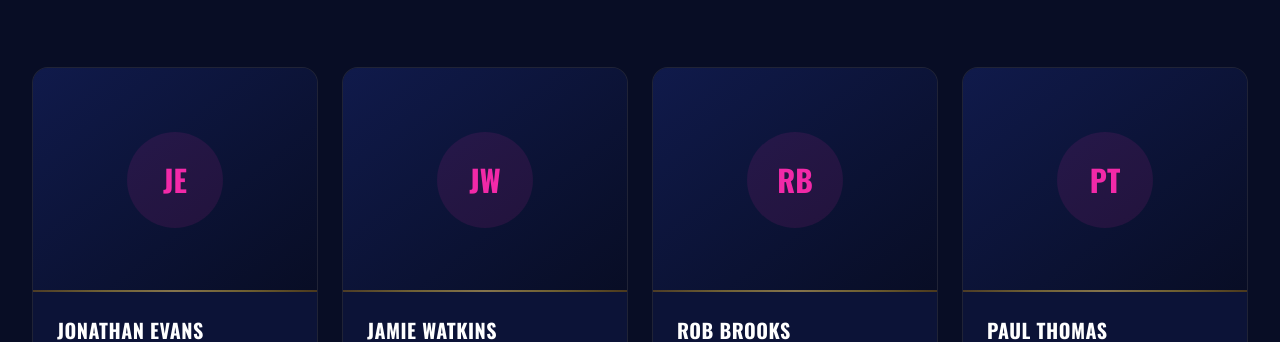
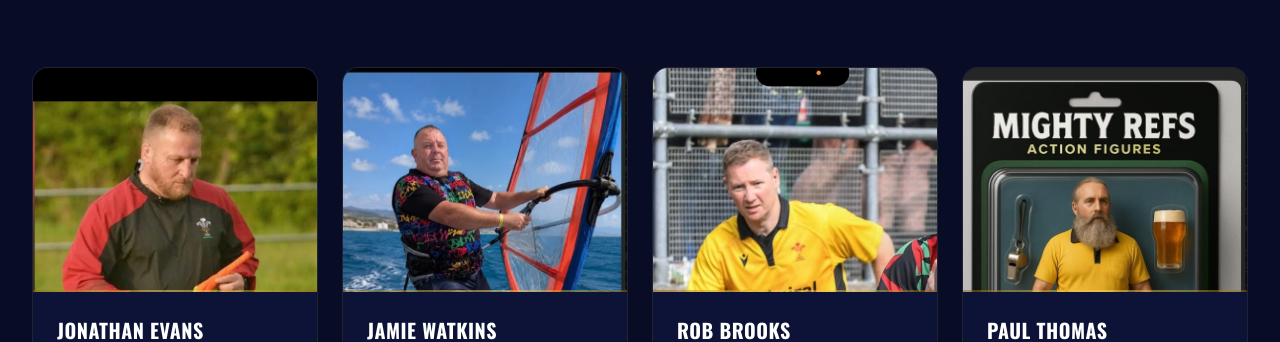
Before and after one commit to ElDiablo7/DYSFUNCTIONAL_REFS, a Next.js app: page /referees in a window 1280 px wide. Shown: the part 288-630 px from the top of the page. Built offline with nearby package versions, Linux system fonts and the light colour scheme; no server answers.

Commit message:
Add actual referee images in place of placeholders

```diff
--- a/src/app/referees/[slug]/page.tsx
+++ b/src/app/referees/[slug]/page.tsx
@@ -1,5 +1,6 @@
 import { notFound } from 'next/navigation';
 import Link from 'next/link';
+import Image from 'next/image';
 import { Breadcrumbs } from '@/components/ui/Breadcrumbs';
 import { PersonJsonLd } from '@/components/seo/JsonLd';
 import { generatePageMetadata } from '@/lib/seo';
@@ -54,6 +55,16 @@ export default function RefereeProfilePage({ params }: { params: { slug: string
             <div className="lg:col-span-4">
               <div className="card overflow-hidden sticky top-24">
                 <div className="relative aspect-square bg-gradient-to-br from-navy to-midnight">
+                  {referee.image && referee.image !== '/assets/referees/placeholder.jpg' ? (
+                    <Image
+                      src={referee.image}
+                      alt={`Photo of ${referee.name}`}
+                      fill
+                      className="object-cover object-top"
+                      sizes="(max-width: 1024px) 100vw, 33vw"
+                      priority
+                    />
+                  ) : (
                     <div className="absolute inset-0 flex items-center justify-center">
                       <div className="flex h-32 w-32 items-center justify-center rounded-full bg-pink/10">
                         <span className="font-[family-name:var(--font-display)] text-5xl font-bold text-pink">
@@ -61,6 +72,7 @@ export default function RefereeProfilePage({ params }: { params: { slug: string
                         </span>
                       </div>
                     </div>
+                  )}
                   <div className="absolute bottom-0 left-0 right-0 h-1 bg-metallic-gold" />
                 </div>
 
--- a/src/app/referees/page.tsx
+++ b/src/app/referees/page.tsx
@@ -1,4 +1,5 @@
 import Link from 'next/link';
+import Image from 'next/image';
 import { Breadcrumbs } from '@/components/ui/Breadcrumbs';
 import { generatePageMetadata } from '@/lib/seo';
 import { getAllReferees } from '@/content/referees';
@@ -34,6 +35,15 @@ export default function RefereesIndexPage() {
               className="card group overflow-hidden"
             >
               <div className="relative h-56 bg-gradient-to-br from-navy to-midnight">
+                {referee.image && referee.image !== '/assets/referees/placeholder.jpg' ? (
+                  <Image
+                    src={referee.image}
+                    alt={`Photo of ${referee.name}`}
+                    fill
+                    className="object-cover object-top"
+                    sizes="(max-width: 768px) 100vw, (max-width: 1200px) 50vw, 25vw"
+                  />
+                ) : (
                   <div className="absolute inset-0 flex items-center justify-center">
                     <div className="flex h-24 w-24 items-center justify-center rounded-full bg-pink/10">
                       <span className="font-[family-name:var(--font-display)] text-3xl font-bold text-pink">
@@ -41,6 +51,7 @@ export default function RefereesIndexPage() {
                       </span>
                     </div>
                   </div>
+                )}
                 <div className="absolute bottom-0 left-0 right-0 h-0.5 bg-metallic-gold opacity-50 transition-opacity group-hover:opacity-100" />
               </div>
 
--- a/src/components/home/FeaturedReferees.tsx
+++ b/src/components/home/FeaturedReferees.tsx
@@ -34,6 +34,15 @@ export function FeaturedReferees({ referees }: FeaturedRefereesProps) {
             >
               {/* Image placeholder */}
               <div className="relative h-48 bg-gradient-to-br from-navy to-midnight">
+                {referee.image && referee.image !== '/assets/referees/placeholder.jpg' ? (
+                  <Image
+                    src={referee.image}
+                    alt={`Photo of ${referee.name}`}
+                    fill
+                    className="object-cover object-top"
+                    sizes="(max-width: 768px) 100vw, (max-width: 1200px) 50vw, 33vw"
+                  />
+                ) : (
                   <div className="absolute inset-0 flex items-center justify-center">
                     <div className="flex h-20 w-20 items-center justify-center rounded-full bg-pink/10">
                       <span className="font-[family-name:var(--font-display)] text-2xl font-bold text-pink">
@@ -41,6 +50,7 @@ export function FeaturedReferees({ referees }: FeaturedRefereesProps) {
                       </span>
                     </div>
                   </div>
+                )}
                 {/* Gold accent line */}
                 <div className="absolute bottom-0 left-0 right-0 h-0.5 bg-metallic-gold opacity-50" />
               </div>
```
Lines whose indentation alone changed are shown as unchanged.
